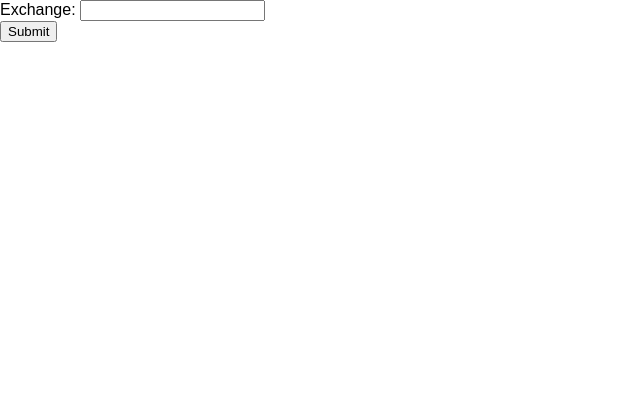
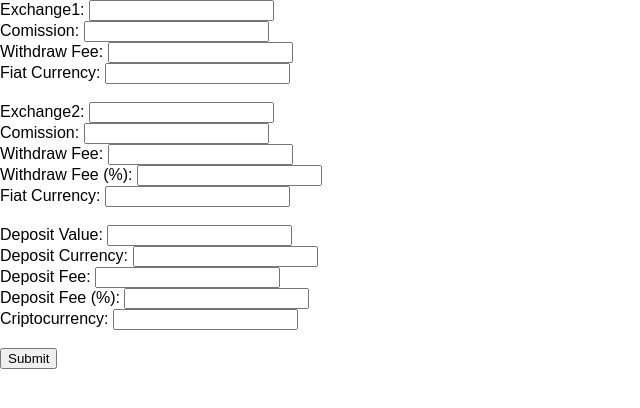
Before and after one commit to Israel-Josmar/crypto-arb, a React (Create React App) app: page / in a window 1280 px wide. Shown: the top 408 px of the page, without its empty margins (0-640 px from the left). Built offline with nearby package versions, Linux system fonts and the light colour scheme.

Commit message:
adding a simple arbitrage interface

```diff
--- a/src/App.js
+++ b/src/App.js
@@ -1,7 +1,7 @@
 import React from 'react'
 import './App.css'
 import {
-  getPrice,
+  doArbitrage,
 } from './model/model'
 
 
@@ -24,15 +24,63 @@ class Form extends React.Component {
 
   handleSubmit(event) {
     event.preventDefault()
-    this.props._handleSubmit(this.state.exchange)
+    const exchange1 = {
+      'name': this.state.exchange1,
+      'commission': this.state.commission1,
+      'withdraw_fee': this.state.withdraw_fee1,
+      'fiatcurrency': this.state.fiatcurrency1,
+    }
+    const exchange2 = {
+      'name': this.state.exchange1,
+      'commission': this.state.commission2,
+      'withdraw_fee': [this.state.withdraw_fee2, this.state.withdraw_fee2_p],
+      'fiatcurrency': this.state.fiatcurrency2,
+    }
+    const data = {
+      'initial_value': this.state.deposit,
+      'deposit_currency': this.state.deposit_currency,
+      'deposit_fee': [this.state.deposit_fee, this.state.deposit_fee_p],
+      'criptocurrency': this.state.criptocurrency,
+      'exchange1': exchange1,
+      'exchange2': exchange2,
+    }
+    this.props._handleSubmit(data)
   }
 
   render() {
     return (
       <div>
         <form onSubmit={this.handleSubmit}>
-          <label>Exchange: </label>
-          <input name="exchange" type="text" value={this.state.exchange} onChange={this.handleChange} />
+          <label for="exchange1">Exchange1: </label>
+          <input id="exchange1" name="exchange1" type="text" value={this.state.exchange1} onChange={this.handleChange} /><br />
+          <label for="commission1">Comission: </label>
+          <input id="commission1" name="commission1" type="text" value={this.state.commission1} onChange={this.handleChange} /><br />
+          <label for="withdraw_fee1">Withdraw Fee: </label>
+          <input id="withdraw_fee1" name="withdraw_fee1" type="text" value={this.state.withdraw_fee1} onChange={this.handleChange} /><br />
+          <label for="fiatcurrency1">Fiat Currency: </label>
+          <input id="fiatcurrency1" name="fiatcurrency1" type="text" value={this.state.fiatcurrency1} onChange={this.handleChange} /><br />
+          <br />
+          <label for="exchange2">Exchange2: </label>
+          <input id="exchange2" name="exchange2" type="text" value={this.state.exchange2} onChange={this.handleChange} /><br />
+          <label for="commission2">Comission: </label>
+          <input id="commission2" name="commission2" type="text" value={this.state.commission2} onChange={this.handleChange} /><br />
+          <label for="withdraw_fee2">Withdraw Fee: </label>
+          <input id="withdraw_fee2" name="withdraw_fee2" type="text" value={this.state.withdraw_fee2} onChange={this.handleChange} /><br />
+          <label for="withdraw_fee2_p">Withdraw Fee (%): </label>
+          <input id="withdraw_fee2_p" name="withdraw_fee2_p" type="text" value={this.state.withdraw_fee2_p} onChange={this.handleChange} /><br />
+          <label for="fiatcurrency2">Fiat Currency: </label>
+          <input id="fiatcurrency2" name="fiatcurrency2" type="text" value={this.state.fiatcurrency2} onChange={this.handleChange} /><br />
+          <br/>
+          <label for="deposit">Deposit Value: </label>
+          <input id="deposit" name="deposit" type="text" value={this.state.deposit} onChange={this.handleChange} /><br />
+          <label for="deposit_currency">Deposit Currency: </label>
+          <input id="deposit_currency" name="deposit_currency" type="text" value={this.state.deposit_currency} onChange={this.handleChange} /><br />
+          <label for="deposit_fee">Deposit Fee: </label>
+          <input id="deposit_fee" name="deposit_fee" type="text" value={this.state.deposit_fee} onChange={this.handleChange} /><br />
+          <label for="deposit_fee_p">Deposit Fee (%): </label>
+          <input id="deposit_fee_p" name="deposit_fee_p" type="text" value={this.state.deposit_fee_p} onChange={this.handleChange} /><br />
+          <label for="criptocurrency">Criptocurrency: </label>
+          <input id="criptocurrency" name="criptocurrency" type="text" value={this.state.criptocurrency} onChange={this.handleChange} /><br />
           <br/>
           <input type='submit' />
         </form>
@@ -57,9 +105,9 @@ class App extends React.Component {
     }
   }
 
-  _handleSubmit(exchange) {
+  _handleSubmit(data) {
     const self = this
-    getPrice('ltc_usd', exchange)
+    doArbitrage(data)
       .then((value) => {
         self.setState({
           value: value,
```
